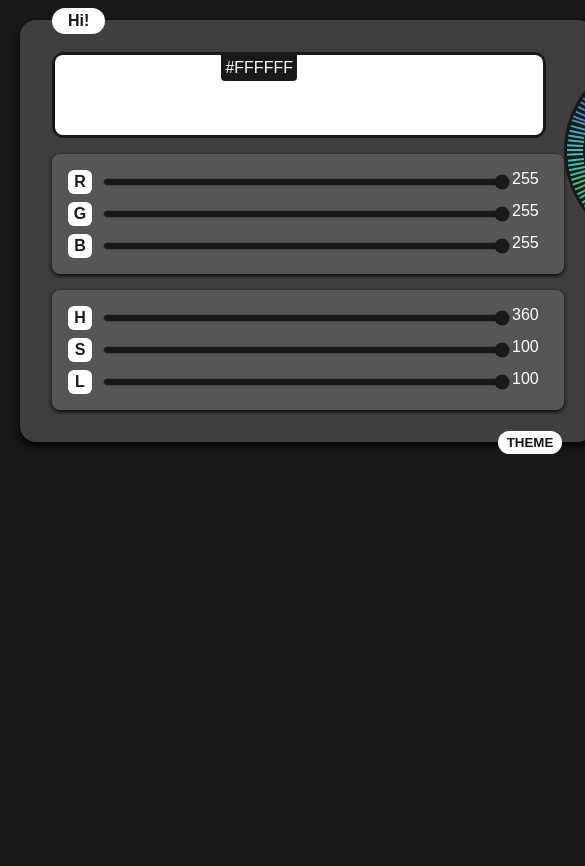
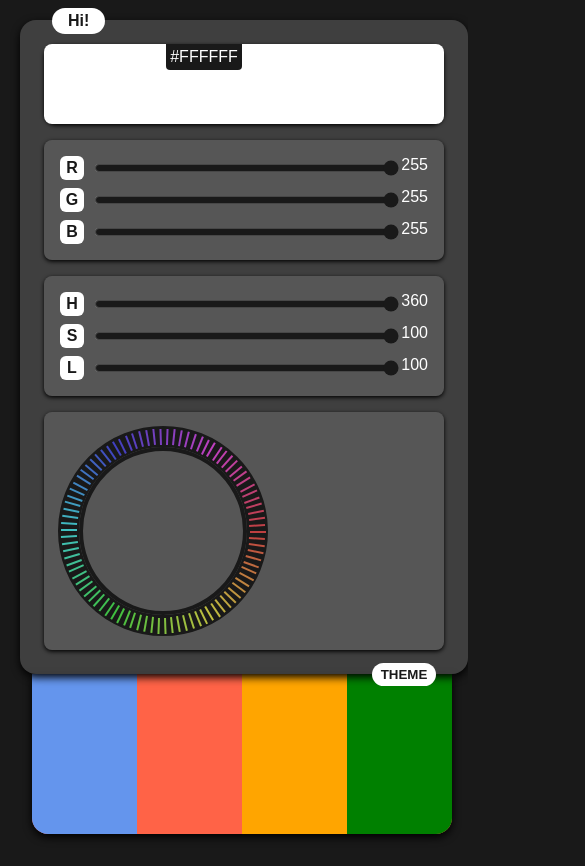
Before and after one commit to Kuovinen/ColorTools, a plain HTML site: page index.html in a window 390 px wide. Shown: the top 866 px of the page, 585 px wide, since content can reach past the window. Before the commit the page ends 844 px from the top, so only its background shows below. Drawn offline with Linux system fonts and the light colour scheme.

Commit message:
added colorpalette element and implemented mobile view size change

```diff
--- a/functions.js
+++ b/functions.js
@@ -221,13 +221,12 @@ export function createHueWheel(offset) {
   let parent = document.querySelector(".hueCircleBase");
   parent.style.height = `${offset}rem`;
   parent.style.width = `${offset}rem`;
-  parent.style.background = `var(--cp-Black)`;
   parent.style.outlineStyle = `solid`;
-  parent.style.outlineWidth = `${offset / 10 + offset / 50}rem`; //
+  parent.style.outlineWidth = `${offset / 10 + offset / 30}rem`; //
   parent.style.outlineColor = `var(--cp-Black)`;
   parent.style.margin = `${offset / 10 + offset / 50}rem`;
   let element;
-  for (let i = 0; i < 360; i = i + 3) {
+  for (let i = 0; i < 360; i = i + 4) {
     element = document.createElement("div");
     element.className = "hue";
     element.style.background = `hsl(${i},${50}%,${50}%)`;
@@ -235,8 +234,8 @@ export function createHueWheel(offset) {
     element.style.position = `absolute`;
     element.style.width = `${offset / 10}rem`;
     //(x, y) = (r * cos(θ), r * sin(θ))
-    let x = (offset / 2) * Math.cos((i * Math.PI) / 180);
-    let y = (offset / 2) * Math.sin((i * Math.PI) / 180);
+    let x = (offset / 2 + 0.4) * Math.cos((i * Math.PI) / 180);
+    let y = (offset / 2 + 0.4) * Math.sin((i * Math.PI) / 180);
     x = Math.round((x + Number.EPSILON) * 100) / 100;
     y = Math.round((y + Number.EPSILON) * 100) / 100;
 
--- a/index.html
+++ b/index.html
@@ -14,8 +14,13 @@
       <div id="instruments"><div id="colors"></div></div>
       <div class="visuals">
         <div class="hueCircleBase"></div>
-        <div class="hueCircleBase"></div>
       </div>
+    </div>
+    <div class="paletteBig">
+      <div class="mainP"></div>
+      <div class="secondP"></div>
+      <div class="thirdP"></div>
+      <div class="fithP"></div>
     </div>
   </body>
 </html>
--- a/style.css
+++ b/style.css
@@ -3,6 +3,7 @@
   --cp-White20: rgba(116, 116, 116, 0.2);
   --cp-White40: rgba(120, 120, 120, 0.4);
   --cp-Black: rgb(25, 25, 25);
+  --cp-Black60: rgb(25, 25, 25, 0.6);
   --cp-Grey: grey;
 }
 body {
@@ -14,25 +15,37 @@ body {
 #panel {
   position: relative;
   display: flex;
-  justify-content: space-between;
+  justify-content: center;
   margin: 1.25rem;
+  margin-bottom: 0rem;
   border-radius: 1rem;
-  padding: 2rem;
-  min-width: 510px;
+  padding: 1.5rem;
+  min-width: 400px;
   background: var(--cp-White40);
   box-shadow: 0rem 0.2rem 0.5rem black;
+  gap: 1rem;
+  z-index: 2;
+}
+#instruments {
+  flex: 1;
 }
 #colors {
   background: var(--cp-Black);
   border-radius: 0.75rem;
-  padding: 0.2rem;
   height: fit-content;
-  width: fit-content;
+  box-shadow: 0rem 0.1rem 0.25rem black;
   display: flex;
+}
+.visuals {
+  background: var(--cp-White40);
+  flex: 1;
+  padding: 1rem;
+  border-radius: 0.5rem;
+  box-shadow: 0rem 0.1rem 0.25rem black;
 }
 #mainColor {
   height: 5rem;
-  width: 25.5rem;
+  flex: 3;
   display: flex;
   justify-content: center;
   align-items: flex-start;
@@ -51,7 +64,8 @@ body {
 input[type="range"] {
   background: transparent;
   outline: none;
-  width: 25.5rem;
+  flex: 2;
+  min-width: 15rem;
   accent-color: var(--cp-Black);
 }
 
@@ -81,7 +95,6 @@ input[type="range"] {
 section {
   margin-top: 1rem;
   background: var(--cp-White40);
-  width: 31rem;
   padding: 0.5rem;
   border-radius: 0.5rem;
   box-shadow: 0rem 0.1rem 0.25rem black;
@@ -126,12 +139,15 @@ button:hover {
   border-radius: 2rem;
   width: 4.3rem;
   right: 1.85rem;
-  bottom: -0.8rem;
+  bottom: -0.775rem;
 }
 
 .hueCircleBase {
   position: relative;
   border-radius: 50%;
+  border-style: solid;
+  border-width: 0.3rem;
+  border-color: var(--cp-Black);
 }
 .hue {
   display: inline-block;
@@ -143,3 +159,42 @@ button:hover {
   border: 0.1rem solid var(--cp-White);
   z-index: 2;
 }
+.paletteBig {
+  overflow: hidden;
+  position: relative;
+  display: flex;
+  justify-content: center;
+  margin: 2rem;
+  margin-top: 0;
+  border-bottom-left-radius: 1rem;
+  border-bottom-right-radius: 1rem;
+  min-width: 420px;
+  height: 10rem;
+  background: tomato;
+  box-shadow: 0rem 0.2rem 0.5rem black;
+}
+.mainP {
+  height: auto;
+  flex: 1;
+  background: cornflowerblue;
+}
+.secondP {
+  height: auto;
+  flex: 1;
+  background: tomato;
+}
+.thirdP {
+  height: auto;
+  flex: 1;
+  background: orange;
+}
+.fithP {
+  height: auto;
+  flex: 1;
+  background: green;
+}
+@media (max-width: 1000px) {
+  #panel {
+    flex-wrap: wrap;
+  }
+}
```
